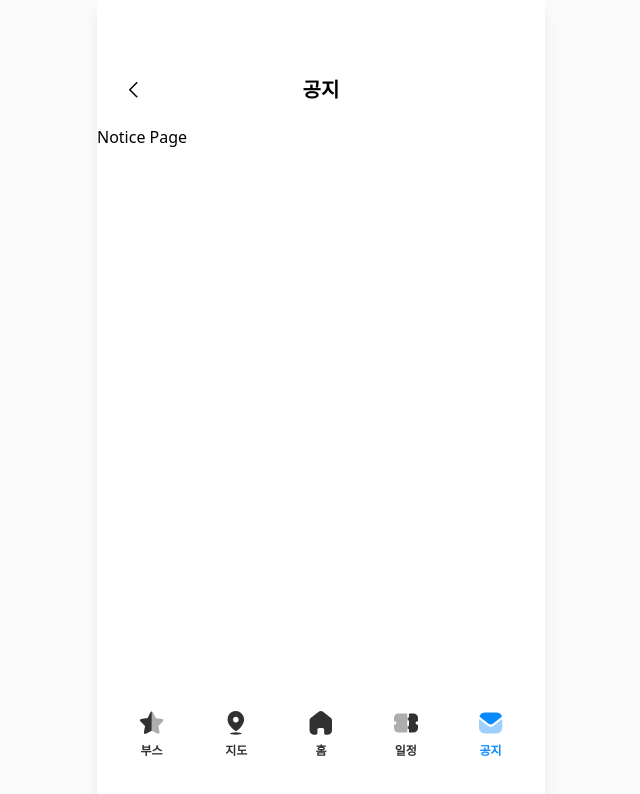
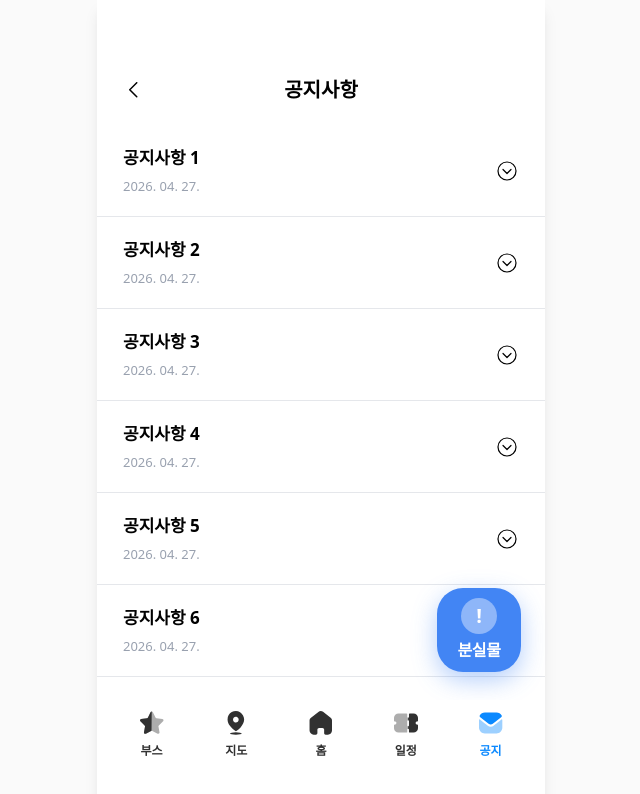
Before and after one commit to 2026ARCHIVE/Front, a Next.js app: page /notice in a window 1280 px wide. Shown: the top 794 px of the page, without its empty margins (319-959 px from the left). Built offline with nearby package versions, Linux system fonts and the light colour scheme.

Commit message:
feat : 공지사항 목록 페이지 추가

```diff
--- a/package.json
+++ b/package.json
@@ -9,6 +9,7 @@
     "lint": "eslint"
   },
   "dependencies": {
+    "lucide-react": "^1.13.0",
     "next": "16.2.4",
     "react": "19.2.4",
     "react-dom": "19.2.4"
--- /dev/null
+++ b/src/app/notice/_components/NoticeBody.tsx
@@ -0,0 +1,74 @@
+"use client";
+import React, { useEffect, useState } from "react";
+import NoticeItem from "./NoticeItem";
+import { Loader2 } from "lucide-react";
+
+interface Notice {
+  id: number;
+  title: string;
+  date: Date;
+  detail: string;
+}
+const dummyData: Notice[] = [
+  {
+    id: 1,
+    title: "공지사항 1",
+    date: new Date(),
+    detail: "공지사항 내용 1",
+  },
+  {
+    id: 2,
+    title: "공지사항 2",
+    date: new Date(),
+    detail: "공지사항 내용 2",
+  },
+  {
+    id: 3,
+    title: "공지사항 3",
+    date: new Date(),
+    detail: "공지사항 내용 3",
+  },
+  {
+    id: 4,
+    title: "공지사항 4",
+    date: new Date(),
+    detail: "공지사항 내용 4",
+  },
+  {
+    id: 5,
+    title: "공지사항 5",
+    date: new Date(),
+    detail: "공지사항 내용 5",
+  },
+  {
+    id: 6,
+    title: "공지사항 6",
+    date: new Date(),
+    detail: "공지사항 내용 6",
+  },
+];
+
+export default function NoticeBody() {
+  const [notices, setNotices] = useState<Notice[]>([]);
+  useEffect(() => {
+    const timer = setTimeout(() => {
+      setNotices(dummyData);
+    }, 1000);
+    return () => clearTimeout(timer);
+  }, []);
+
+  if (notices.length === 0) {
+    return (
+      <div className="flex-1 flex items-center justify-center">
+        <Loader2 className="h-8 w-8 animate-spin text-custom-blue" />
+      </div>
+    );
+  }
+  return (
+    <div className=" relative flex-1">
+      {notices.map((notice) => (
+        <NoticeItem key={notice.id} notice={notice} />
+      ))}
+    </div>
+  );
+}
--- /dev/null
+++ b/src/app/notice/_components/NoticeItem.tsx
@@ -0,0 +1,69 @@
+"use client";
+
+import React, { useState } from "react";
+
+interface NoticeItemProps {
+  notice: {
+    id: number;
+    title: string;
+    date: Date;
+    detail: string;
+  };
+}
+
+export default function NoticeItem({ notice }: NoticeItemProps) {
+  const [isOpen, setIsOpen] = useState(false);
+
+  const formattedDate = notice.date
+    .toLocaleDateString("ko-KR", {
+      year: "numeric",
+      month: "2-digit",
+      day: "2-digit",
+    })
+    .replace(/\./g, ".")
+    .trim();
+
+  return (
+    <div className="border-b border-gray-200">
+      <button
+        onClick={() => setIsOpen(!isOpen)}
+        className="w-full flex items-center justify-between px-6.5 py-5 bg-white text-left cursor-pointer"
+      >
+        <div className="flex flex-col gap-1.5">
+          <h3 className="text-[17px] font-bold text-black">{notice.title}</h3>
+          <p className="text-[13px] text-gray-400">{formattedDate}</p>
+        </div>
+
+        <svg
+          className={`w-6 h-6 text-black transition-transform duration-300 ${
+            isOpen ? "" : "rotate-180"
+          }`}
+          fill="none"
+          xmlns="http://www.w3.org/2000/svg"
+          viewBox="0 0 24 24"
+        >
+          <circle cx="12" cy="12" r="9" stroke="black" strokeWidth="1.2" />
+          <path
+            d="M16 13.5L12 9.5L8 13.5"
+            stroke="black"
+            strokeWidth="1.2"
+            strokeLinecap="round"
+            strokeLinejoin="round"
+          />
+        </svg>
+      </button>
+
+      <div
+        className={`grid transition-[grid-template-rows] duration-500 ease-in-out ${
+          isOpen ? "grid-rows-[1fr]" : "grid-rows-[0fr]"
+        }`}
+      >
+        <div className="overflow-hidden">
+          <div className="bg-custom-lightgray px-6.5 py-6 text-[15px] leading-relaxed text-custom-darkgray break-keep">
+            {notice.detail}
+          </div>
+        </div>
+      </div>
+    </div>
+  );
+}
--- a/src/app/notice/page.tsx
+++ b/src/app/notice/page.tsx
@@ -1,5 +1,24 @@
 import React from "react";
+import NoticeBody from "./_components/NoticeBody";
+import Link from "next/link";
 
 export default function NoticePage() {
-  return <div>Notice Page</div>;
+  return (
+    <div className="flex-1 overflow-y-auto ">
+      <NoticeBody />
+      <div className="fixed bottom-32 w-full max-w-md pointer-events-none z-50">
+        <div className="relative w-full h-full">
+          <Link
+            href="/lost-and-found"
+            className="absolute right-6 bottom-0 flex flex-col items-center justify-center w-21 h-21 bg-[#4285F4] rounded-[26px] shadow-[0_8px_24px_rgba(66,133,244,0.4)] text-white hover:bg-blue-600 transition-colors pointer-events-auto"
+          >
+            <span className=" mb-1 rounded-full  bg-white/40 w-9 h-9 flex items-center justify-center">
+              <p className="text-[20px] font-bold leading-none ">!</p>
+            </span>
+            <span className="text-[16px] font-bold tracking-tight">분실물</span>
+          </Link>
+        </div>
+      </div>
+    </div>
+  );
 }
--- a/src/components/Header.tsx
+++ b/src/components/Header.tsx
@@ -18,8 +18,6 @@ export default function Header() {
       return "분실물 상세";
     if (pathname.startsWith("/goods/") && pathname !== "/goods")
       return "굿즈 상세";
-    if (pathname.startsWith("/notice/") && pathname !== "/notice")
-      return "공지 상세";
 
     switch (pathname) {
       case "/":
@@ -31,7 +29,7 @@ export default function Header() {
       case "/schedule":
         return "일정";
       case "/notice":
-        return "공지";
+        return "공지사항";
       case "/event":
         return "이벤트";
       case "/lost-and-found":
```
Also changed, not shown: 1 other file (tests, documents, lock files or other folders).
